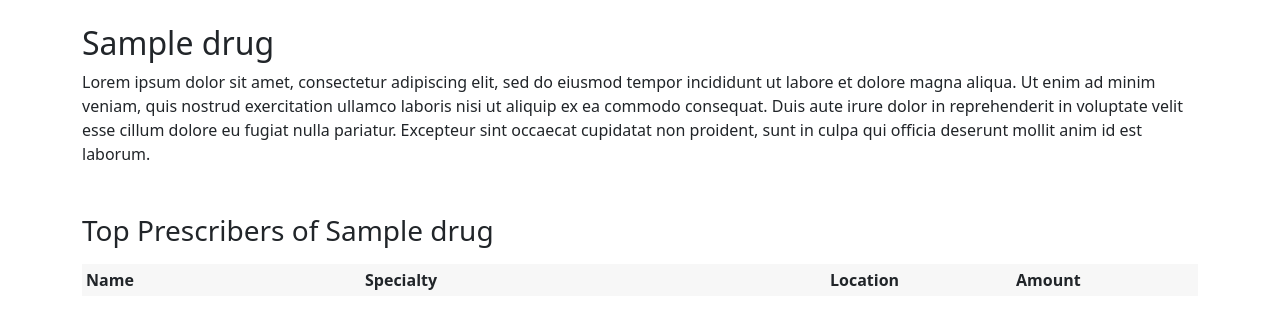
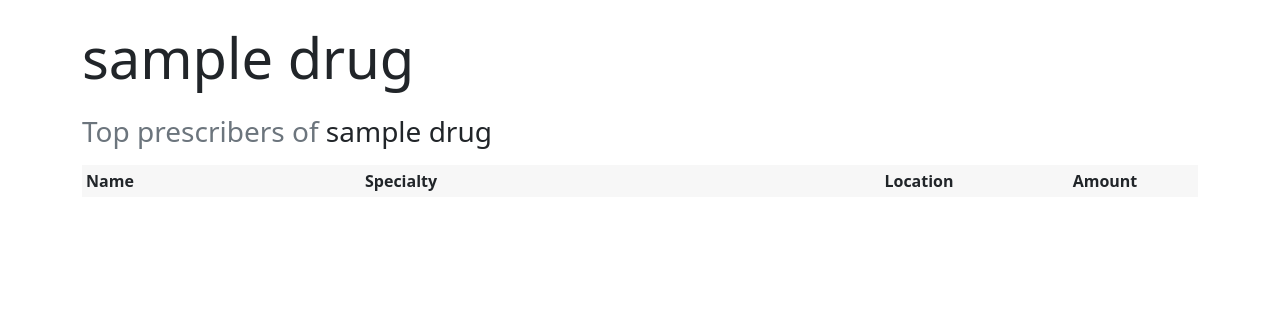
Before and after one commit to logankimbs/intex, a Django app: a page that uses templates/portal/viewdrug.html in a window 1280 px wide. Shown: the part 95-424 px from the top of the page. Run offline with Django 3.2, Linux system fonts and the light colour scheme; tables that the repository leaves empty hold one stand-in row (values such as "Sample post"); lists and menus that the app fills with data are empty.

Commit message:
removed lorem ipsum

```diff
--- a/templates/portal/about.html
+++ b/templates/portal/about.html
@@ -42,7 +42,7 @@
             </p>
 
             <h2 class="fw-bold mb-3 pt-2">List of opioids</h2>
-            <div class="overflow-auto mb-4 myTable">
+            <div class="overflow-auto mb-3 myTable">
                 <div class="table-responsive">
                     <table id="drugsTable" class="table table-hover table-borderless">
                         <thead>
--- a/templates/portal/index.html
+++ b/templates/portal/index.html
@@ -1,6 +1,6 @@
 {% extends 'base.html' %} {% load static %} {% block content %}
 <div class="container">
-    <div class="px-2 py-2 my-5 col-sm-9 mt-5">
+    <div class="py-1 my-2 col-sm-9">
         <h1 class="display-6 px-1">It's our turn</h1>
         <h1 class="display-4 fw-bold">To stop the rise of</h1>
         <h1 class="display-4 fw-bold text-muted">opioid related death.</h1>
--- a/templates/portal/viewdrug.html
+++ b/templates/portal/viewdrug.html
@@ -1,30 +1,23 @@
 {% extends 'base.html' %} {% load static %} {% block content %}
 <div class="container">
 
+    <h1 class="display-4 mb-4">{{drug.drugname.lower}}</h1>
+
     {% if drug.isopioid == "TRUE" %}
-        <div class="alert alert-danger mb-4" role="alert">
-            <strong>Warning:</strong> {{drug.drugname.capitalize}} is an opioid and can lead to addiction.
+        <div class="alert alert-danger mb-5" role="alert">
+            <strong>Warning:</strong> {{drug.drugname.lower}} is an opioid and can lead to addiction.
         </div>
     {% endif %}
 
-    <h2>{{drug}}</h2>
-    <p class="mb-5">
-        Lorem ipsum dolor sit amet, consectetur adipiscing elit, sed do eiusmod tempor incididunt
-        ut labore et dolore magna aliqua. Ut enim ad minim veniam, quis nostrud exercitation ullamco
-        laboris nisi ut aliquip ex ea commodo consequat. Duis aute irure dolor in reprehenderit in
-        voluptate velit esse cillum dolore eu fugiat nulla pariatur. Excepteur sint occaecat cupidatat
-        non proident, sunt in culpa qui officia deserunt mollit anim id est laborum.
-    </p>
-
-    <h3 class="mb-3">Top Prescribers of {{drug}}</h3>
+    <h3 class="mb-3 text-muted">Top prescribers of <span class='text-dark'>{{drug.drugname.lower}}</span></h3>
     <div class="table-responsive">
         <table id="prescribersTable" class="table table-hover table-borderless table-sm">
             <thead>
                 <tr>
                     <th scope="col" class="col-3">Name</th>
                     <th scope="col" class="col-5">Specialty</th>
-                    <th scope="col" class="col-2">Location</th>
-                    <th scope="col" class="col-2">Amount</th>
+                    <th scope="col" class="col-2 text-center">Location</th>
+                    <th scope="col" class="col-2 text-center">Amount</th>
                 </tr>
             </thead>
             <tbody>
@@ -32,8 +25,8 @@
                     <tr class="click-drug" onclick="location.href='/{{item.npi}}'">
                         <td scope="row" class="col-3">{{item.full_name}}</td>
                         <td scope="row" class="col-5 text-truncate">{{item.specialty}}</td>
-                        <td scope="row" class="col-2">{{item.state_id}}</td>
-                        <td scope="row" class="col-2">{{item.qty}}</td>
+                        <td scope="row" class="col-2 text-center">{{item.state_id}}</td>
+                        <td scope="row" class="col-2 text-center">{{item.qty}}</td>
                     </tr>
                 {% endfor %}
             </tbody>
```
Also changed, not shown: templates/portal/drugs.html (+1 -9 lines), templates/portal/prescribers.html (+9 -14 lines).
